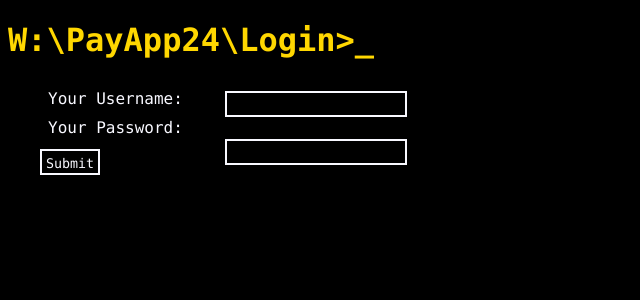
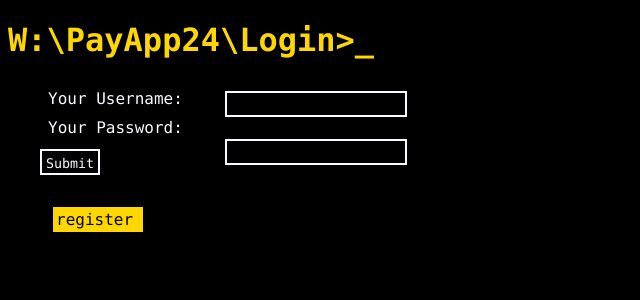
Before and after one commit to Grubbytoes/webapps2024, a Django app: page /payapp/ in a window 1280 px wide. Shown: the top 300 px of the page, without its empty margins (0-640 px from the left). Run offline with Django 5.2, Linux system fonts and the light colour scheme.

Commit message:
I dunno what I'm doing I'm so tired
* Who knew navigation as this fucking exhausting

```diff
--- a/globalstatic/mystyle.css
+++ b/globalstatic/mystyle.css
@@ -8,6 +8,20 @@ h1 {
     color: gold;
 }
 
+.navigation {
+    width: 100px;
+    a{
+        color: black;
+        text-decoration: none;
+    }
+    li {
+        margin: 5px;
+        padding: 3px;
+        background-color: gold;
+        color: black;
+    }
+}
+
 form {
     margin: 30px;
     border: 2px ghostwhite;
@@ -16,6 +30,9 @@ form {
         margin: 10px;
         input {
             float: right;
+            .submit {
+                align-self: center;
+            }
         }
     }
 }
--- a/payapp/views.py
+++ b/payapp/views.py
@@ -10,7 +10,10 @@ from globaltools import forms as myforms
 def login(request):
     login_context = {
         'page_title': 'login',
-        'form': myforms.LoginForm()
+        'form': myforms.LoginForm(),
+        'navigation': [
+            {"title": "register", "href": "dummy/link"}
+        ]
     }
 
     if request.method == "GET":
--- a/templates/base.html
+++ b/templates/base.html
@@ -16,9 +16,9 @@
 </head>
 <body>
     <h1>W:\PayApp24\{{ page_title|title }}>_</h1>
-    <p>
-        {% block content %}
-        {% endblock %}
-    </p>
+    {% block content %}
+    {% endblock %}
+    {% include 'navigation.html' %}
+
 </body>
 </html>
--- /dev/null
+++ b/templates/navigation.html
@@ -0,0 +1,7 @@
+{% if navigation %}
+    <ul class="navigation">
+        {% for item in navigation %}
+            <li><a href={{ item.href }}>{{ item.title }}</a></li>
+        {% endfor %}
+    </ul>
+{% endif %}
--- a/templates/payapp/login.html
+++ b/templates/payapp/login.html
@@ -2,6 +2,6 @@
 {% block content %}
     <form method="post">
         {{ form }}
-        <input type="submit">
+        <input type="submit" class="submit">
     </form>
 {% endblock %}
--- a/templates/register/new_user.html
+++ b/templates/register/new_user.html
@@ -2,7 +2,7 @@
 {% block content %}
     <form method="post">
         {{ form }}
-        <input type="submit">
+        <input type="submit" class="submit">
     </form>
     <p style="color: tomato">
         {{ message }}
```
